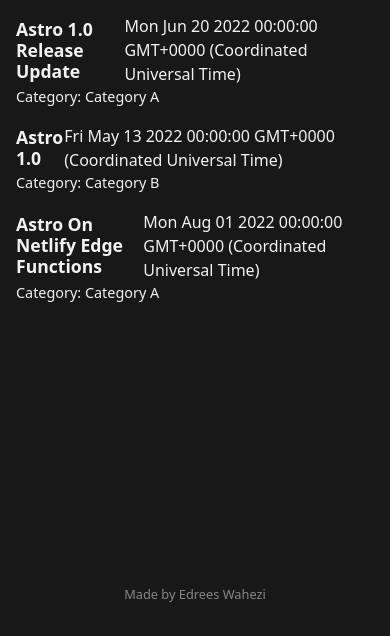
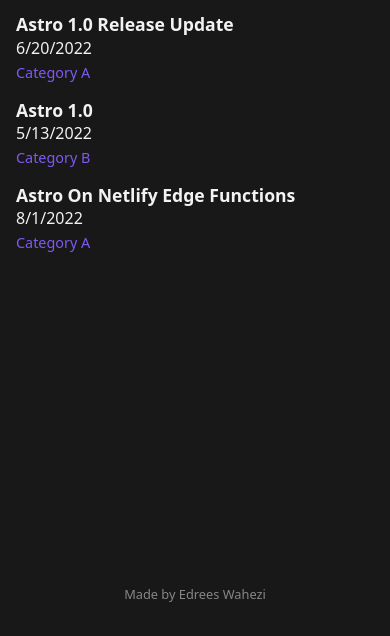
Before and after one commit to edreesw/edreeswahezi.com, an Astro site: page /blog in a window 390 px wide. Shown: the part 208-844 px from the top of the page. Built offline with nearby package versions, Linux system fonts and the light colour scheme; Astro itself is replaced by a stand-in of ours.

Commit message:
Refactored the blog PostLink component + made header nav more responsive

```diff
--- a/src/components/Header.astro
+++ b/src/components/Header.astro
@@ -35,6 +35,8 @@
         list-style: none;
         display: flex;
         justify-content: center;
+        flex-wrap: wrap;
+        margin: 0 auto;
         gap: 1rem;
 
         padding: 1rem 0;
--- a/src/components/PostLink.astro
+++ b/src/components/PostLink.astro
@@ -9,16 +9,16 @@
 const { title, date, category, slug } = Astro.props as Props;
 ---
 
-<a class="post-link" href=`/blog/${slug}`>
-    <div class="post-link-title-container">
-        <h3 class="post-link-title">{title}</h3>
-        <time class="post-link-date">{date}</time>
-    </div>
+<div class="post-link-container">
+    <a class="post-link" href=`/blog/${slug}`>
+        <h3 class=post-link-title>{title}</h3>
+        <time class="post-link-date">{new Date(date).toLocaleDateString()}</time>
+    </a>
 
 
-    <p class="post-link-category">Category:
-        <span class="post-link-category-text">{category}</span></p>
-</a>
+    <div class="post-link-category">
+        <a class="category-link" href=`/blog/category/${category}`>{category}</a>
+    </div>
 
 <style>
     a.post-link {
@@ -26,29 +26,34 @@
         color: var(--font-color);
     }
 
-    a.post-link:hover .post-link-title {
+    a.post-link:hover h3 {
         text-decoration: underline;
     }
 
-    .post-link-title {
+    .post-link h3 {
         font-weight: normal;
         margin: 0;
         font-size: 1.1rem;
         font-weight: 600;
     }
 
-    .post-link-title-container {
+
+    .post-link {
         display: flex;
         justify-content: space-between;
         align-items: center;
     }
 
-    .post-link-category {
+    .post-link-category a {
         margin: 0;
         font-size: .9rem;
     }
 
-    .post-link-category span {
-        /*border: 1px solid var(--accent-primary);*/
+    @media (max-width: 700px) {
+        .post-link {
+            flex-direction: column;
+            justify-content: flex-start;
+            align-items: stretch;
+        }
     }
 </style>
--- a/src/posts/astro-1-0-release-update.md
+++ b/src/posts/astro-1-0-release-update.md
@@ -7,13 +7,13 @@
 category: Category A
 ---
 
-# Header Test
+Lorem ipsum dolor sit amet, consectetur adipiscing elit. Curabitur quis porttitor mauris. Sed quis nulla malesuada, imperdiet ipsum eleifend, pharetra lacus. Maecenas vehicula tincidunt lorem sed elementum. Vestibulum luctus consectetur risus at aliquet. Donec ac sapien malesuada, congue neque ultrices, fringilla velit. Suspendisse potenti. Maecenas ac elit sem. Suspendisse malesuada ligula eu efficitur vulputate. Mauris tincidunt urna a elit ultricies porttitor. Donec vestibulum nibh euismod lectus rutrum sollicitudin. Aliquam luctus urna volutpat erat malesuada sodales. Etiam dapibus interdum est, sit amet aliquet turpis accumsan non. Sed tincidunt felis ut magna tincidunt, sit amet mollis neque ultricies. Duis mollis, libero sit amet dictum faucibus, mauris sapien volutpat est, sit amet molestie enim eros et lorem.
 
-Lorem ipsum dolor sit amet, consectetur adipiscing elit. Curabitur quis porttitor mauris. Sed quis nulla malesuada, imperdiet ipsum eleifend, pharetra lacus. Maecenas vehicula tincidunt lorem sed elementum. Vestibulum luctus consectetur risus at aliquet. Donec ac sapien malesuada, congue neque ultrices, fringilla velit. Suspendisse potenti. Maecenas ac elit sem. Suspendisse malesuada ligula eu efficitur vulputate. Mauris tincidunt urna a elit ultricies porttitor. Donec vestibulum nibh euismod lectus rutrum sollicitudin. Aliquam luctus urna volutpat erat malesuada sodales. Etiam dapibus interdum est, sit amet aliquet turpis accumsan non. Sed tincidunt felis ut magna tincidunt, sit amet mollis neque ultricies. Duis mollis, libero sit amet dictum faucibus, mauris sapien volutpat est, sit amet molestie enim eros et lorem.
+## Header Test
 
 Morbi interdum mi at nisl aliquam, eu tristique diam efficitur. Etiam at placerat elit. Phasellus a risus pretium, vulputate lectus ut, eleifend ex. Proin facilisis odio a magna sodales rutrum. Fusce venenatis mi ipsum, nec sagittis augue dapibus nec. Proin vel enim varius, sollicitudin mauris id, viverra tortor. Phasellus feugiat, ex commodo malesuada congue, elit ipsum lacinia velit, et fermentum nunc nunc id quam. Proin at quam vitae dui lobortis congue eu elementum quam. Ut mattis, magna vitae condimentum dignissim, ligula nisl fermentum lectus, sed lobortis magna lectus a enim. Quisque vitae purus rutrum, euismod urna auctor, egestas sem. Aenean dictum, nisl vel imperdiet mattis, urna justo varius massa, sed sollicitudin dui massa non eros. Sed mi elit, sagittis sit amet turpis in, faucibus consectetur justo. Nam non tincidunt tortor, vel pellentesque tellus. Integer posuere nisi vel porta malesuada. Etiam scelerisque quam arcu, quis lacinia magna accumsan ac.
 
-## Sub Header Test
+### Sub Header Test
 
 In dignissim interdum diam, eget iaculis libero venenatis vel. Aliquam tristique finibus pellentesque. Vestibulum ante ipsum primis in faucibus orci luctus et ultrices posuere cubilia curae; Vivamus viverra mollis consectetur. Donec eleifend sem sit amet vulputate fermentum. Nulla tincidunt, libero in efficitur euismod, lorem augue tristique mi, a imperdiet nunc ipsum eu ligula. Cras aliquam dictum est eu bibendum. Quisque viverra mauris augue, sit amet sollicitudin quam bibendum non. Morbi aliquam placerat vestibulum. Nulla facilisi. In in dolor id ex molestie luctus non a tortor. Sed lacus sem, ornare dignissim tellus ut, dictum sodales erat. Nulla facilisi. Maecenas mollis lacus in dolor interdum ultrices. Curabitur dignissim orci dolor, id imperdiet libero vulputate eget.
 
--- a/src/styles/global.css
+++ b/src/styles/global.css
@@ -90,6 +90,13 @@
     /*padding: 10px 0; */
 }
 
+.category-link {
+    /*
+    border: 1px solid var(--accent-primary);
+    padding:.4rem;
+    border-radius: 5px;
+    */
+}
 
 /* Headers */
 h1,
```
Also changed, not shown: src/pages/blog/[slug].astro (+17 -2 lines).
